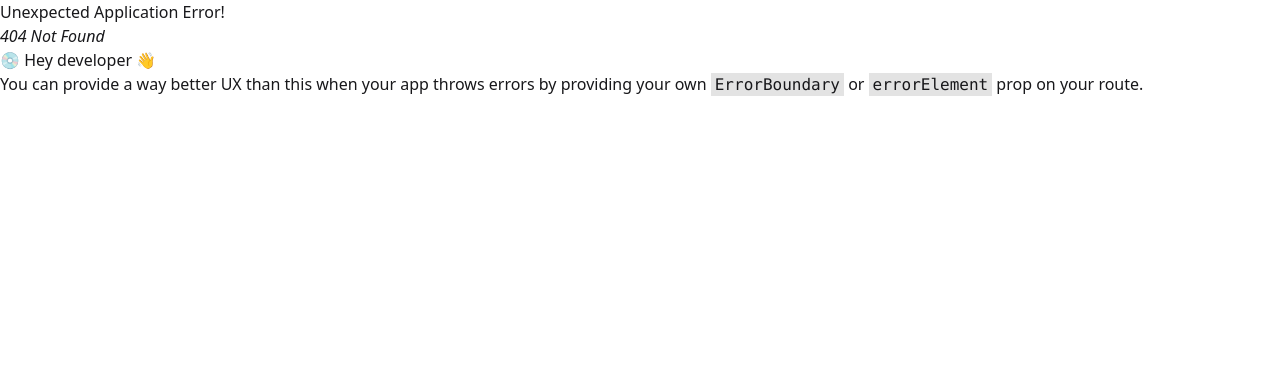
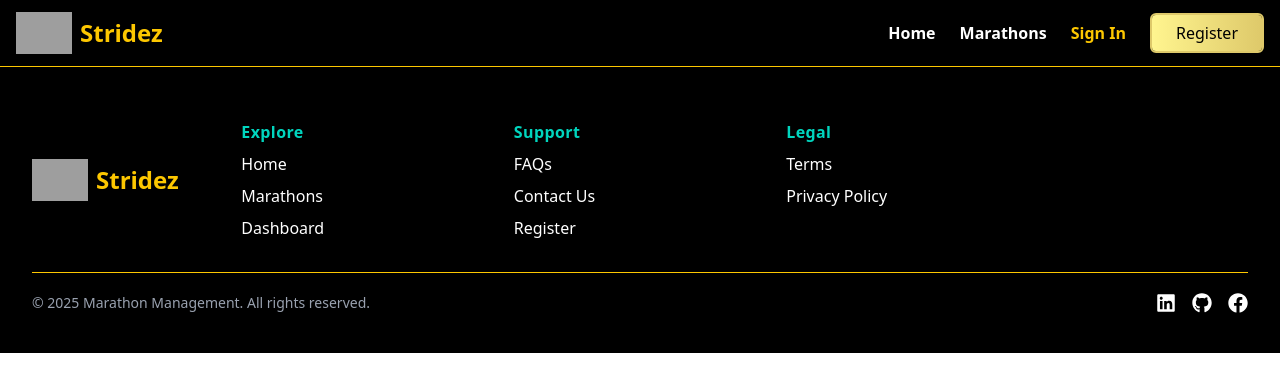
Before and after one commit to iktushar01/Marathon-Management-System, a React (Vite) app: page /signin in a window 1280 px wide. Before the commit this address had no page. Shown: the top 392 px of the page. Built offline with nearby package versions, Linux system fonts and the light colour scheme; grey boxes are pictures that could not be loaded.

Commit message:
route add for login and register

```diff
--- a/src/Pages/SignIn/SignIn.jsx
+++ b/src/Pages/SignIn/SignIn.jsx
@@ -3,7 +3,7 @@ import React from 'react';
 const SignIn = () => {
     return (
         <div>
-            Lorem ipsum dolor, sit amet consectetur adipisicing elit. Dolorem neque minus quos debitis. Velit laudantium aliquid delectus excepturi, quo eius facere repudiandae temporibus? Voluptate porro veniam quos, vero sed, officiis vitae, tempora veritatis voluptates quae ad eum ipsa. Quo natus minima unde iure, quod vitae non modi atque earum minus.\
+            Lorem ipsum dolor, sit amet consectetur adipisicing elit. Dolorem neque minus quos debitis. Velit laudantium aliquid delectus excepturi, quo eius facere repudiandae temporibus? Voluptate porro veniam quos, vero sed, officiis vitae, tempora veritatis voluptates quae ad eum ipsa. Quo natus minima unde iure, quod vitae non modi atque earum minus.
         </div>
     );
 };
--- a/src/Shared/Footer/Footer.jsx
+++ b/src/Shared/Footer/Footer.jsx
@@ -4,7 +4,7 @@ import { FaLinkedin, FaGithub, FaFacebook } from "react-icons/fa";
 
 const Footer = () => {
   return (
-    <div className="relative mt-16 bg-black text-white">
+    <div className="relative  bg-black text-white">
       <svg
         className="absolute top-0 w-full h-6 -mt-5 sm:-mt-10 sm:h-16 text-black"
         preserveAspectRatio="none"
```
Also changed, not shown: src/Router/Router.jsx (+10 -0 lines).
